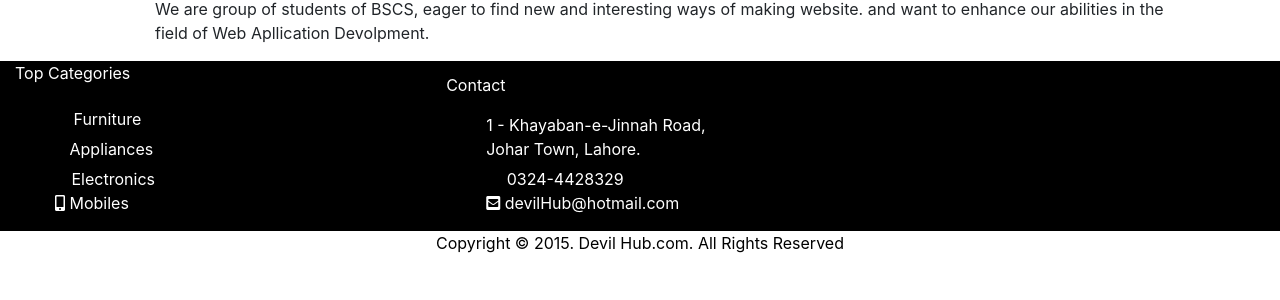
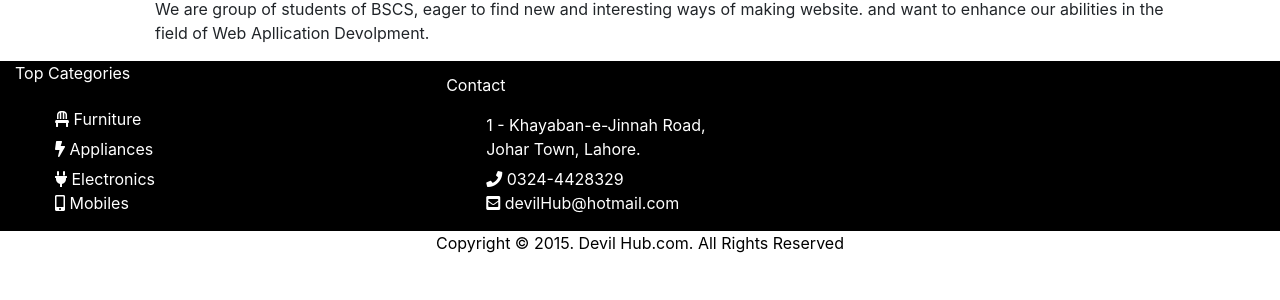
Before and after one commit to usmanawan967/assignment2, a PHP site: page /html/about.html in a window 1280 px wide. Shown: the part 285-585 px from the top of the page. Run offline with PHP 8.4, Linux system fonts and the light colour scheme; some libraries are stand-ins or nearby versions.

Commit message:
updation in about.css and index.html

```diff
--- a/css/about.css
+++ b/css/about.css
@@ -70,6 +70,10 @@ nav a:hover {
     color: black;
 }
 
+#foot div ul li i{
+    color: white;
+}
+
 .navbar{
     padding: 0%;
 }
--- a/html/index.html
+++ b/html/index.html
@@ -144,6 +144,7 @@
             <div class="categoryName">
                 <h3>Mobiles:</h3>
             </div>
+            <a href="#">
                 <div class="product inlineBlock col-3">
                     <div class="productImage">
                         <img src="../images/p1.jpg">
@@ -153,7 +154,9 @@
                         <p>J7 Prime<br>PKR 25,000</p>
                     </div>
                 </div>
+            </a>
 
+            <a href="#">
                 <div class="product inlineBlock col-3">
                     <div class="productImage">
                         <img src="../images/p2.jpg">
@@ -163,6 +166,7 @@
                         <p>Galaxy Note9<br>PKR 100,000</p>
                     </div>
                 </div>
+            </a>
 
             <div class="product inlineBlock col-3">
                 <div class="productImage">
```
Lines whose indentation alone changed are shown as unchanged.
